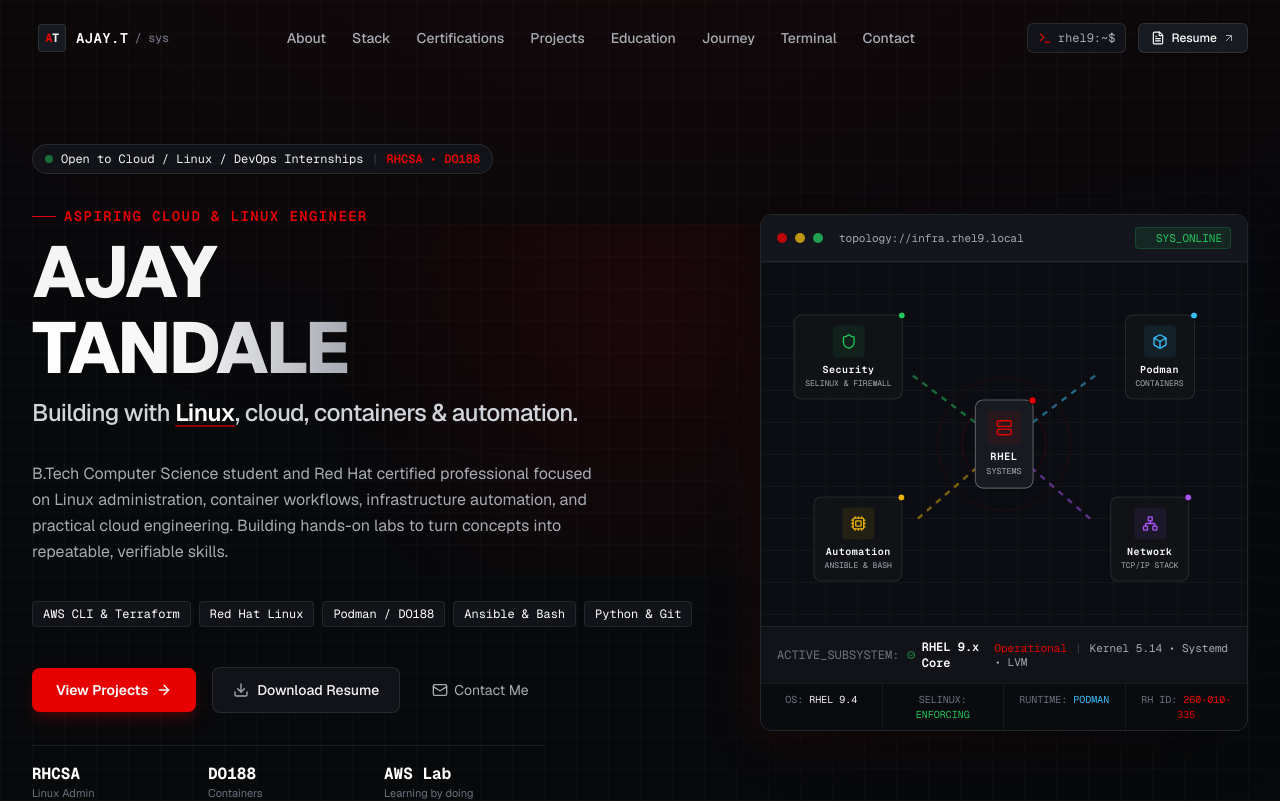
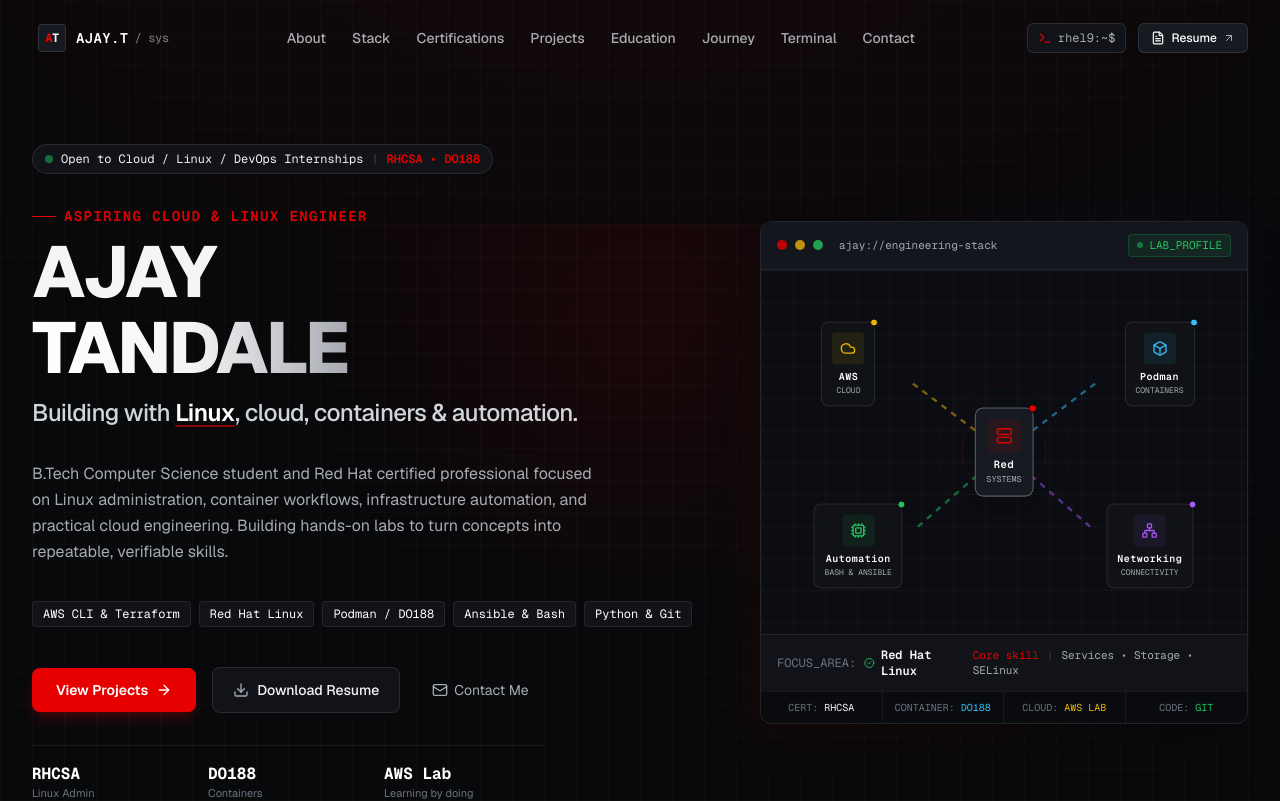
Before and after one commit to ajju-py/portfolio, a Next.js app: page / in a window 1280 px wide. Shown: the top 801 px of the page. Built offline with nearby package versions, Linux system fonts and the light colour scheme.

Commit message:
feat: make hero topology reflect cloud and Linux profile

```diff
--- a/src/components/HeroVisual.tsx
+++ b/src/components/HeroVisual.tsx
@@ -1,265 +1,64 @@
 "use client";
 
 import React, { useState } from "react";
-import { Server, Shield, Box, Network, Cpu, Terminal, CheckCircle2 } from "lucide-react";
+import { Server, Shield, Box, Network, Cpu, Cloud, CheckCircle2 } from "lucide-react";
 
 export const HeroVisual: React.FC = () => {
-  const [activeNode, setActiveNode] = useState<string>("rhel");
+  const [activeNode, setActiveNode] = useState<string>("linux");
 
   const nodes = [
-    {
-      id: "rhel",
-      title: "RHEL 9.x Core",
-      type: "SYSTEMS",
-      meta: "Kernel 5.14 • Systemd • LVM",
-      status: "Operational",
-      accent: "#E60000",
-      x: 50,
-      y: 50,
-      icon: Server,
-    },
-    {
-      id: "security",
-      title: "Security Hardening",
-      type: "SELINUX & FIREWALL",
-      meta: "Targeted Policy • Custom Zones",
-      status: "Enforcing",
-      accent: "#22C55E",
-      x: 18,
-      y: 26,
-      icon: Shield,
-    },
-    {
-      id: "containers",
-      title: "Podman (DO188)",
-      type: "CONTAINERS",
-      meta: "Rootless • Volumes • Cgroups v2",
-      status: "Active Pods",
-      accent: "#38BDF8",
-      x: 82,
-      y: 26,
-      icon: Box,
-    },
-    {
-      id: "automation",
-      title: "Automation Engine",
-      type: "ANSIBLE & BASH",
-      meta: "Playbooks • Scheduled Cron",
-      status: "Zero Drift",
-      accent: "#EAB308",
-      x: 20,
-      y: 76,
-      icon: Cpu,
-    },
-    {
-      id: "networking",
-      title: "Network & Traffic",
-      type: "TCP/IP STACK",
-      meta: "Bridge Subnets • Wireshark Telemetry",
-      status: "10 GbE Link",
-      accent: "#A855F7",
-      x: 80,
-      y: 76,
-      icon: Network,
-    },
+    { id: "linux", title: "Red Hat Linux", type: "SYSTEMS", meta: "Services • Storage • SELinux", status: "Core skill", accent: "#E60000", x: 50, y: 50, icon: Server },
+    { id: "cloud", title: "AWS Lab", type: "CLOUD", meta: "CLI • S3 • Terraform practice", status: "Learning lab", accent: "#EAB308", x: 18, y: 26, icon: Cloud },
+    { id: "containers", title: "Podman / DO188", type: "CONTAINERS", meta: "Images • Volumes • Networks", status: "Certified", accent: "#38BDF8", x: 82, y: 26, icon: Box },
+    { id: "automation", title: "Automation", type: "BASH & ANSIBLE", meta: "Scripts • Configuration", status: "Developing", accent: "#22C55E", x: 20, y: 76, icon: Cpu },
+    { id: "networking", title: "Networking", type: "CONNECTIVITY", meta: "TCP/IP • DNS • Diagnostics", status: "Fundamentals", accent: "#A855F7", x: 80, y: 76, icon: Network },
   ];
 
   const activeNodeData = nodes.find((n) => n.id === activeNode) || nodes[0];
 
   return (
     <div className="relative w-full max-w-lg lg:max-w-none mx-auto">
-      {/* Subtle outer glow backdrop */}
       <div className="absolute -inset-2 bg-gradient-to-tr from-[#E60000]/10 via-transparent to-blue-500/5 rounded-2xl blur-xl pointer-events-none" />
-
-      {/* Main Terminal Frame */}
       <div className="relative rounded-xl bg-[#0D0F14] border border-white/[0.09] shadow-2xl overflow-hidden font-mono">
-        {/* Terminal Header */}
         <div className="flex items-center justify-between px-4 py-3 bg-[#13161D] border-b border-white/[0.08]">
           <div className="flex items-center gap-2">
-            <span className="w-2.5 h-2.5 rounded-full bg-[#E60000]/80" />
-            <span className="w-2.5 h-2.5 rounded-full bg-[#EAB308]/80" />
-            <span className="w-2.5 h-2.5 rounded-full bg-[#22C55E]/80" />
-            <span className="text-[11px] text-[#A7AAB2] ml-2 font-mono">
-              topology://infra.rhel9.local
-            </span>
+            <span className="w-2.5 h-2.5 rounded-full bg-[#E60000]/80" /><span className="w-2.5 h-2.5 rounded-full bg-[#EAB308]/80" /><span className="w-2.5 h-2.5 rounded-full bg-[#22C55E]/80" />
+            <span className="text-[11px] text-[#A7AAB2] ml-2">ajay://engineering-stack</span>
           </div>
-          <div className="flex items-center gap-1.5 text-[11px] text-[#22C55E] bg-[#22C55E]/10 px-2 py-0.5 rounded border border-[#22C55E]/20">
-            <span className="w-1.5 h-1.5 rounded-full bg-[#22C55E] animate-ping" />
-            <span>SYS_ONLINE</span>
-          </div>
+          <div className="flex items-center gap-1.5 text-[11px] text-[#22C55E] bg-[#22C55E]/10 px-2 py-0.5 rounded border border-[#22C55E]/20"><span className="w-1.5 h-1.5 rounded-full bg-[#22C55E] animate-pulse" /><span>LAB_PROFILE</span></div>
         </div>
-
-        {/* SVG Interactive Topology Canvas */}
         <div className="relative p-6 sm:p-8 bg-[#0B0D12] tech-grid-bg min-h-[340px] flex items-center justify-center">
-          <svg
-            viewBox="0 0 100 100"
-            className="w-full h-full max-h-[300px] overflow-visible"
-            aria-label="Infrastructure topology diagram"
-          >
-            <defs>
-              <linearGradient id="lineGradRed" x1="0%" y1="0%" x2="100%" y2="100%">
-                <stop offset="0%" stopColor="#E60000" stopOpacity="0.4" />
-                <stop offset="100%" stopColor="#E60000" stopOpacity="0.05" />
-              </linearGradient>
-              <linearGradient id="lineGradBlue" x1="0%" y1="0%" x2="100%" y2="100%">
-                <stop offset="0%" stopColor="#38BDF8" stopOpacity="0.4" />
-                <stop offset="100%" stopColor="#38BDF8" stopOpacity="0.05" />
-              </linearGradient>
-            </defs>
-
-            {/* Connecting Lines from Central Core */}
-            <line
-              x1="50"
-              y1="50"
-              x2="18"
-              y2="26"
-              stroke="#22C55E"
-              strokeWidth="0.8"
-              strokeDasharray="2 2"
-              strokeOpacity="0.5"
-            />
-            <line
-              x1="50"
-              y1="50"
-              x2="82"
-              y2="26"
-              stroke="#38BDF8"
-              strokeWidth="0.8"
-              strokeDasharray="2 2"
-              strokeOpacity="0.5"
-            />
-            <line
-              x1="50"
-              y1="50"
-              x2="20"
-              y2="76"
-              stroke="#EAB308"
-              strokeWidth="0.8"
-              strokeDasharray="2 2"
-              strokeOpacity="0.5"
-            />
-            <line
-              x1="50"
-              y1="50"
-              x2="80"
-              y2="76"
-              stroke="#A855F7"
-              strokeWidth="0.8"
-              strokeDasharray="2 2"
-              strokeOpacity="0.5"
-            />
-
-            {/* Central Node Pulse Circles */}
-            <circle
-              cx="50"
-              cy="50"
-              r="14"
-              fill="none"
-              stroke="#E60000"
-              strokeWidth="0.4"
-              strokeOpacity="0.25"
-              className="animate-pulse"
-            />
-            <circle
-              cx="50"
-              cy="50"
-              r="22"
-              fill="none"
-              stroke="#E60000"
-              strokeWidth="0.3"
-              strokeOpacity="0.12"
-            />
+          <svg viewBox="0 0 100 100" className="w-full h-full max-h-[300px] overflow-visible" aria-label="Interactive cloud and infrastructure learning diagram">
+            <defs><linearGradient id="infraLine" x1="0%" y1="0%" x2="100%" y2="100%"><stop offset="0%" stopColor="#E60000" stopOpacity="0.4" /><stop offset="100%" stopColor="#38BDF8" stopOpacity="0.05" /></linearGradient></defs>
+            {nodes.slice(1).map((node) => <line key={node.id} x1="50" y1="50" x2={node.x} y2={node.y} stroke={node.accent} strokeWidth="0.8" strokeDasharray="2 2" strokeOpacity="0.5" />)}
+            <circle cx="50" cy="50" r="14" fill="none" stroke="#E60000" strokeWidth="0.4" strokeOpacity="0.25" className="animate-pulse" /><circle cx="50" cy="50" r="22" fill="none" stroke="#E60000" strokeWidth="0.3" strokeOpacity="0.12" />
           </svg>
-
-          {/* Node Overlay Buttons */}
           <div className="absolute inset-0 p-4 pointer-events-none">
             {nodes.map((node) => {
               const isSelected = activeNode === node.id;
               const Icon = node.icon;
-              return (
-                <div
-                  key={node.id}
-                  style={{
-                    left: `${node.x}%`,
-                    top: `${node.y}%`,
-                    transform: "translate(-50%, -50%)",
-                  }}
-                  className="absolute pointer-events-auto"
-                >
-                  <button
-                    type="button"
-                    onClick={() => setActiveNode(node.id)}
-                    className={`group relative flex flex-col items-center p-2 sm:p-2.5 rounded-lg transition-all focus:outline-none focus:ring-1 focus:ring-white/40 ${
-                      isSelected
-                        ? "bg-[#171A20] border border-white/30 shadow-lg scale-105"
-                        : "bg-[#111318]/90 hover:bg-[#171A20] border border-white/10 hover:border-white/20"
-                    }`}
-                    title={`Inspect ${node.title}`}
-                  >
-                    <div
-                      className="w-7 h-7 sm:w-8 sm:h-8 rounded flex items-center justify-center transition-colors"
-                      style={{
-                        backgroundColor: `${node.accent}15`,
-                        color: node.accent,
-                      }}
-                    >
-                      <Icon className="w-3.5 h-3.5 sm:w-4 sm:h-4" />
-                    </div>
-                    <span className="mt-1 text-[10px] font-semibold text-white tracking-wider whitespace-nowrap">
-                      {node.title.split(" ")[0]}
-                    </span>
-                    <span className="text-[8px] text-[#A7AAB2] whitespace-nowrap hidden sm:block">
-                      {node.type}
-                    </span>
-
-                    {/* Status dot */}
-                    <span
-                      className="absolute -top-1 -right-1 w-2 h-2 rounded-full border border-[#08090B]"
-                      style={{ backgroundColor: node.accent }}
-                    />
-                  </button>
-                </div>
-              );
+              return <div key={node.id} style={{ left: `${node.x}%`, top: `${node.y}%`, transform: "translate(-50%, -50%)" }} className="absolute pointer-events-auto">
+                <button type="button" onClick={() => setActiveNode(node.id)} className={`group relative flex flex-col items-center p-2 sm:p-2.5 rounded-lg transition-all focus:outline-none focus:ring-1 focus:ring-white/40 ${isSelected ? "bg-[#171A20] border border-white/30 shadow-lg scale-105" : "bg-[#111318]/90 hover:bg-[#171A20] border border-white/10 hover:border-white/20"}`} title={`Inspect ${node.title}`}>
+                  <div className="w-7 h-7 sm:w-8 sm:h-8 rounded flex items-center justify-center transition-colors" style={{ backgroundColor: `${node.accent}15`, color: node.accent }}><Icon className="w-3.5 h-3.5 sm:w-4 sm:h-4" /></div>
+                  <span className="mt-1 text-[10px] font-semibold text-white tracking-wider whitespace-nowrap">{node.title.split(" ")[0]}</span>
+                  <span className="text-[8px] text-[#A7AAB2] whitespace-nowrap hidden sm:block">{node.type}</span>
+                  <span className="absolute -top-1 -right-1 w-2 h-2 rounded-full border border-[#08090B]" style={{ backgroundColor: node.accent }} />
+                </button>
+              </div>;
             })}
           </div>
         </div>
-
-        {/* Dynamic Telemetry Inspector Bar */}
         <div className="px-4 py-3 bg-[#111318] border-t border-white/[0.08] text-xs">
           <div className="flex flex-col sm:flex-row sm:items-center justify-between gap-2">
-            <div className="flex items-center gap-2">
-              <span className="text-[#6E7280]">ACTIVE_SUBSYSTEM:</span>
-              <span className="text-white font-semibold flex items-center gap-1.5">
-                <CheckCircle2 className="w-3 h-3 text-[#22C55E]" />
-                {activeNodeData.title}
-              </span>
-            </div>
-            <div className="text-[11px] text-[#A7AAB2] font-mono">
-              <span className="text-[#E60000]">{activeNodeData.status}</span>
-              <span className="mx-2 text-white/20">|</span>
-              <span>{activeNodeData.meta}</span>
-            </div>
+            <div className="flex items-center gap-2"><span className="text-[#6E7280]">FOCUS_AREA:</span><span className="text-white font-semibold flex items-center gap-1.5"><CheckCircle2 className="w-3 h-3 text-[#22C55E]" />{activeNodeData.title}</span></div>
+            <div className="text-[11px] text-[#A7AAB2]"><span style={{ color: activeNodeData.accent }}>{activeNodeData.status}</span><span className="mx-2 text-white/20">|</span><span>{activeNodeData.meta}</span></div>
           </div>
         </div>
-
-        {/* Live system state strip */}
         <div className="grid grid-cols-2 sm:grid-cols-4 border-t border-white/[0.06] text-[10px] bg-[#090B0E] text-[#6E7280] divide-x divide-white/[0.06]">
-          <div className="p-2 text-center">
-            <span>OS: </span>
-            <span className="text-[#F5F5F5]">RHEL 9.4</span>
-          </div>
-          <div className="p-2 text-center">
-            <span>SELINUX: </span>
-            <span className="text-[#22C55E]">ENFORCING</span>
-          </div>
-          <div className="p-2 text-center">
-            <span>RUNTIME: </span>
-            <span className="text-[#38BDF8]">PODMAN</span>
-          </div>
-          <div className="p-2 text-center">
-            <span>RH ID: </span>
-            <span className="text-[#E60000]">260-010-335</span>
-          </div>
+          <div className="p-2 text-center"><span>CERT: </span><span className="text-[#F5F5F5]">RHCSA</span></div>
+          <div className="p-2 text-center"><span>CONTAINER: </span><span className="text-[#38BDF8]">DO188</span></div>
+          <div className="p-2 text-center"><span>CLOUD: </span><span className="text-[#EAB308]">AWS LAB</span></div>
+          <div className="p-2 text-center"><span>CODE: </span><span className="text-[#22C55E]">GIT</span></div>
         </div>
       </div>
     </div>
```
